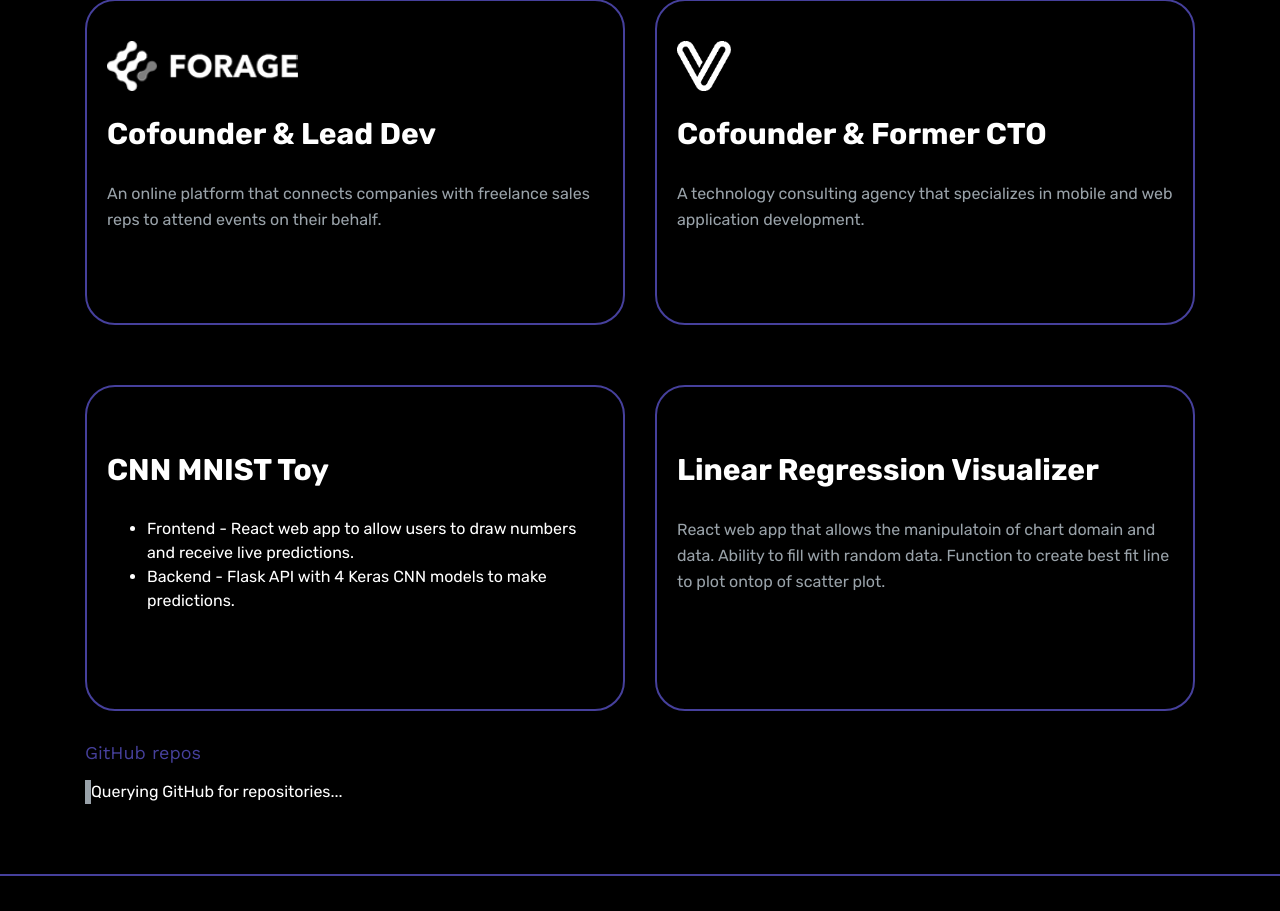
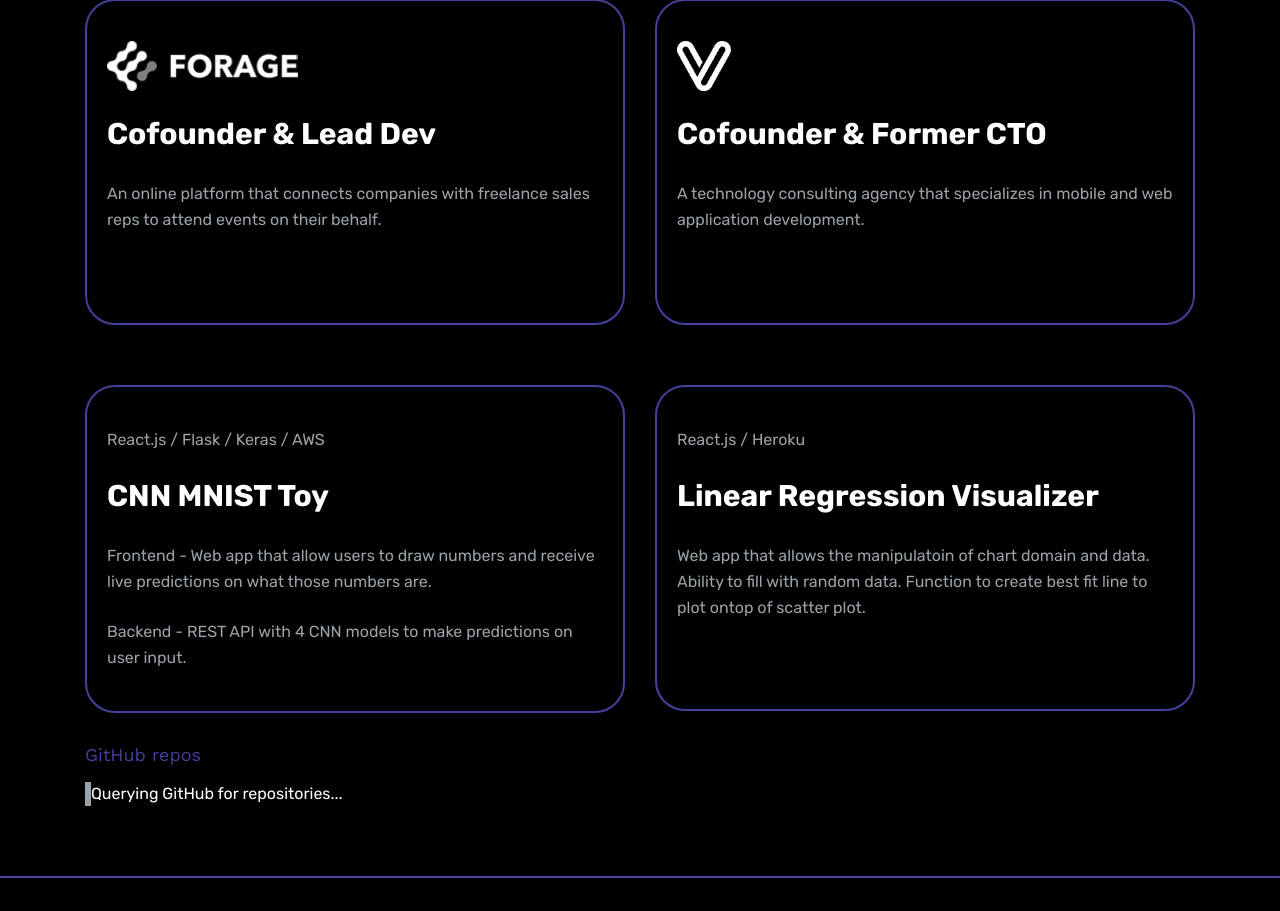
Before and after one commit to bendevera/Personal-Website, a Flask app: page /portfolio in a window 1280 px wide. Shown: the part 275-1186 px from the top of the page. Run offline with Flask 2, Linux system fonts and the light colour scheme; some libraries are stand-ins or nearby versions.

Commit message:
changed layout of portfolio item

```diff
--- a/app/templates/portfolio.html
+++ b/app/templates/portfolio.html
@@ -24,18 +24,18 @@
           <div class="col-xs-12 col-md-6">
             <a href="https://www.mnistalgotoy.com/" target="_blank" class="service_box wow fadeInUp" data-wow-duration=".5s" data-wow-delay="0s">
               <!-- <img src="/static/images/varfaj.png" height="50" alt=""> -->
+              <p>React.js / Flask / Keras / AWS</p>
               <h2 class="portfolio-mnist-heading">CNN MNIST Toy</h2>
-              <ul>
-                <li>Frontend - React web app to allow users to draw numbers and receive live predictions.</li>
-                <li>Backend - Flask API with 4 Keras CNN models to make predictions.</li>
-              </ul>
+              <p>Frontend - Web app that allow users to draw numbers and receive live predictions on what those numbers are.</p><br>
+              <p>Backend - REST API with 4 CNN models to make predictions on user input.</p>
             </a>
           </div>
           <div class="col-xs-12 col-md-6">
             <a href="https://regression-visualizer.herokuapp.com/" target="_blank" class="service_box wow fadeInRight" data-wow-duration=".5s" data-wow-delay="0s">
               <!-- <img src="/static/images/varfaj.png" height="50" alt=""> -->
+              <p>React.js / Heroku</p>
               <h2 class="portfolio-mnist-heading">Linear Regression Visualizer</h2>
-              <p>React web app that allows the manipulatoin of chart domain and data. Ability to fill with random data. Function to create best fit line to plot ontop of scatter plot.</p>
+              <p>Web app that allows the manipulatoin of chart domain and data. Ability to fill with random data. Function to create best fit line to plot ontop of scatter plot.</p>
             </a>
           </div>
         </div>
```
